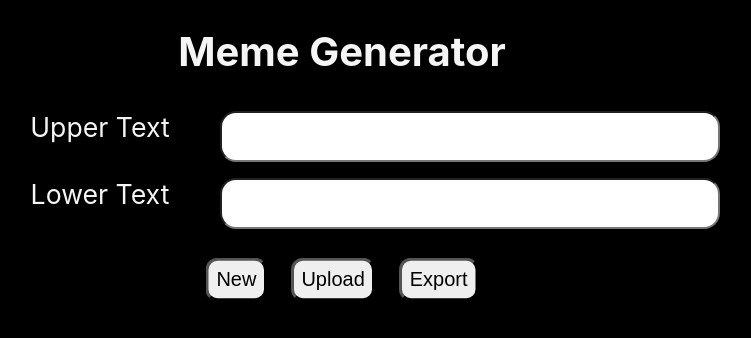
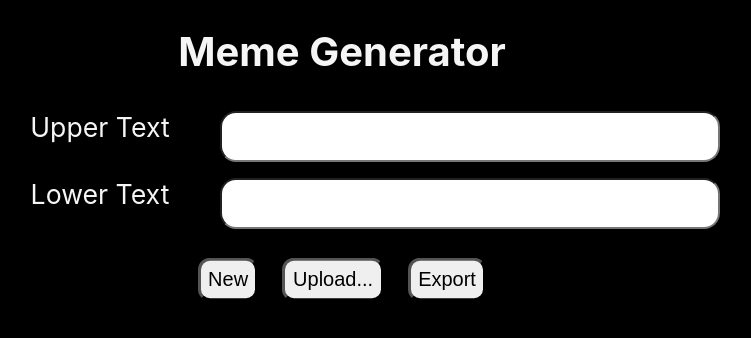
Before and after one commit to TomEsDE/wbs-meme-generator, a React (Create React App) app: page / in a window 1280 px wide. Shown: the top 338 px of the page, without its empty margins (298-1049 px from the left). Built offline with nearby package versions, Linux system fonts and the light colour scheme; no server answers.

Commit message:
file upload

```diff
--- a/src/App.css
+++ b/src/App.css
@@ -86,7 +86,7 @@ h1 {
   padding-bottom: 2rem;
 }
 
-.meme-buttons > button {
+button {
   padding: 5px;
   border-radius: 0.5rem;
 }
@@ -98,3 +98,13 @@ h1 {
 
 .meme-download-header {
 }
+
+.file-upload label {
+  cursor: pointer;
+}
+
+#upload-photo {
+  opacity: 0;
+  position: absolute;
+  z-index: -1;
+}
--- /dev/null
+++ b/src/components/FileUpload.jsx
@@ -0,0 +1,37 @@
+import React, { useState, useEffect } from 'react';
+
+export default function FileUpload({ accept, handleUpload }) {
+  const [selectedFile, setSelectedFile] = useState();
+  const [isFilePicked, setIsFilePicked] = useState(false);
+
+  useEffect(() => {
+    // console.log('selectedFile', selectedFile);
+    console.log('before handleUpload');
+    if (selectedFile) handleUpload(URL.createObjectURL(selectedFile));
+
+    return;
+  }, [selectedFile]);
+
+  const changeHandler = (event) => {
+    setSelectedFile((prev) => event.target.files[0]);
+    setIsFilePicked(true);
+  };
+
+  return (
+    <div className="file-upload">
+      <button>
+        <label htmlFor="upload-photo">Upload...</label>
+      </button>
+      <input
+        type="file"
+        name="file"
+        accept={accept}
+        onChange={changeHandler}
+        id="upload-photo"
+      />
+      {/* <div>
+        <button onClick={handleSubmission}>Submit</button>
+      </div> */}
+    </div>
+  );
+}
--- a/src/components/Meme.jsx
+++ b/src/components/Meme.jsx
@@ -1,9 +1,10 @@
 import React, { useEffect, useState, useRef } from 'react';
 import domtoimage from 'dom-to-image';
+import FileUpload from './FileUpload';
 
 export default function Meme({ memes, upper, lower }) {
   const [meme, setMeme] = useState(null);
-  const [showDL, setShowDL] = useState(false);
+  const [showDL, setShowDL] = useState(true);
   const memeNode = useRef();
 
   useEffect(() => {
@@ -18,8 +19,18 @@ export default function Meme({ memes, upper, lower }) {
     if (memes) setMeme(memes[Math.floor(Math.random() * 100)]);
   }
 
-  function uploadMeme() {
-    console.log('uploadMeme');
+  function handleUpload(file) {
+    console.log('uploadMeme', file);
+    setShowDL(false);
+    if (file) setMeme((prev) => ({ url: file }));
+
+    // setShowDL(true);
+    // const img = new Image();
+    // img.src = file;
+    // img.width = 600;
+    // console.log('img', img);
+    // document.getElementById('img-dl').innerHTML = '';
+    // document.getElementById('img-dl').appendChild(img);
   }
 
   function exportMeme() {
@@ -31,8 +42,9 @@ export default function Meme({ memes, upper, lower }) {
       .toPng(memeNode.current)
       .then(function (dataUrl) {
         setShowDL(true);
-        var img = new Image();
+        const img = new Image();
         img.src = dataUrl;
+        document.getElementById('img-dl').innerHTML = '';
         document.getElementById('img-dl').appendChild(img);
       })
       .catch(function (error) {
@@ -44,7 +56,7 @@ export default function Meme({ memes, upper, lower }) {
     <>
       <div className="meme-buttons">
         <button onClick={showRandomMeme}>New</button>
-        <button onClick={uploadMeme}>Upload</button>
+        <FileUpload accept={'image/*'} handleUpload={handleUpload} />
         <button onClick={exportMeme}>Export</button>
       </div>
       <div ref={memeNode} className="meme-div">
@@ -53,8 +65,11 @@ export default function Meme({ memes, upper, lower }) {
         <div className="meme-text-upper">{upper}</div>
         <div className="meme-text-lower">{lower}</div>
       </div>
-      {showDL && (
-        <div className="meme-download">
+      {true && (
+        <div
+          className="meme-download"
+          style={{ display: `${showDL ? 'block' : 'none'}` }}
+        >
           <h2 className="meme-download-header">Download Meme</h2>
           <div id="img-dl"></div>
         </div>
```
